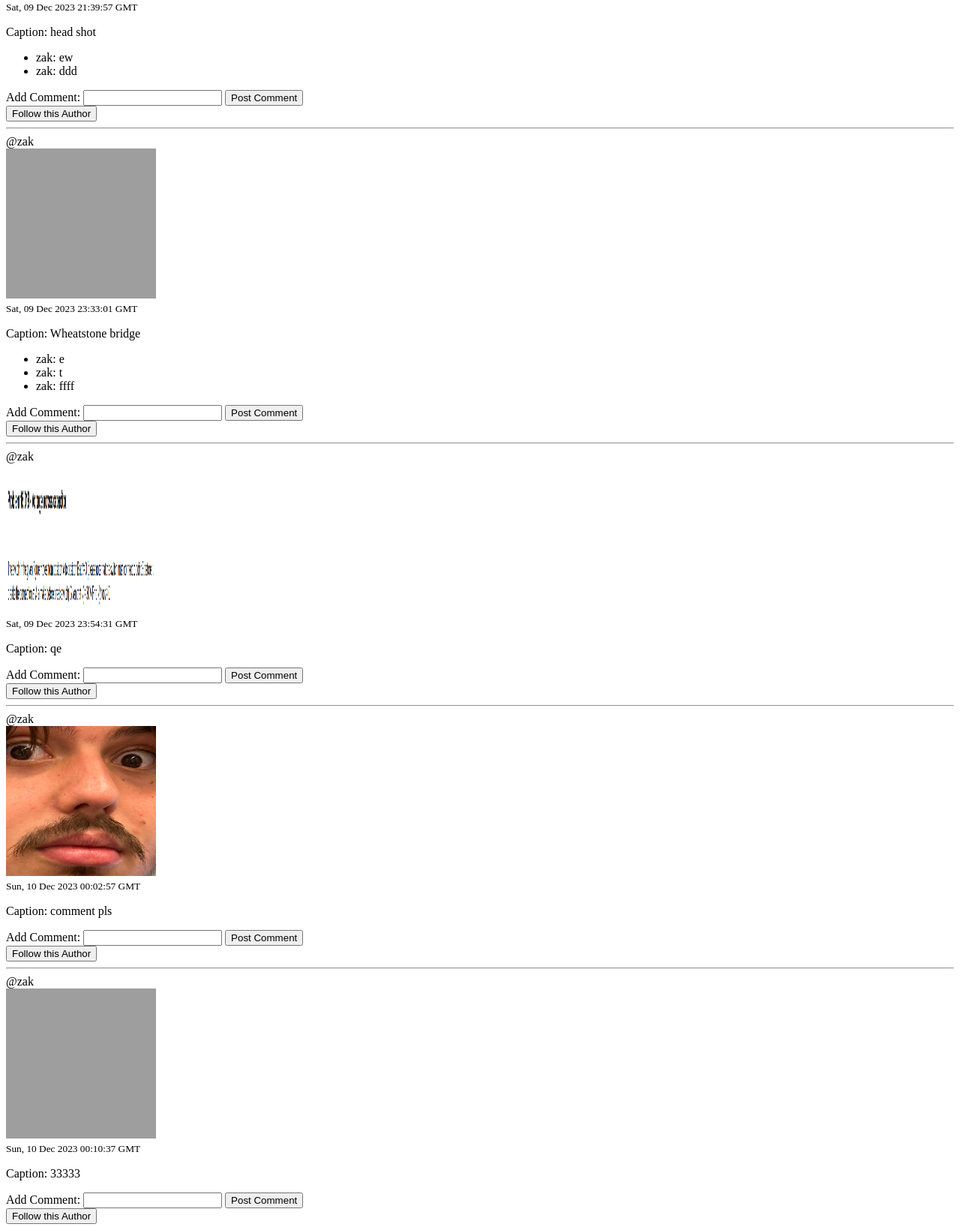
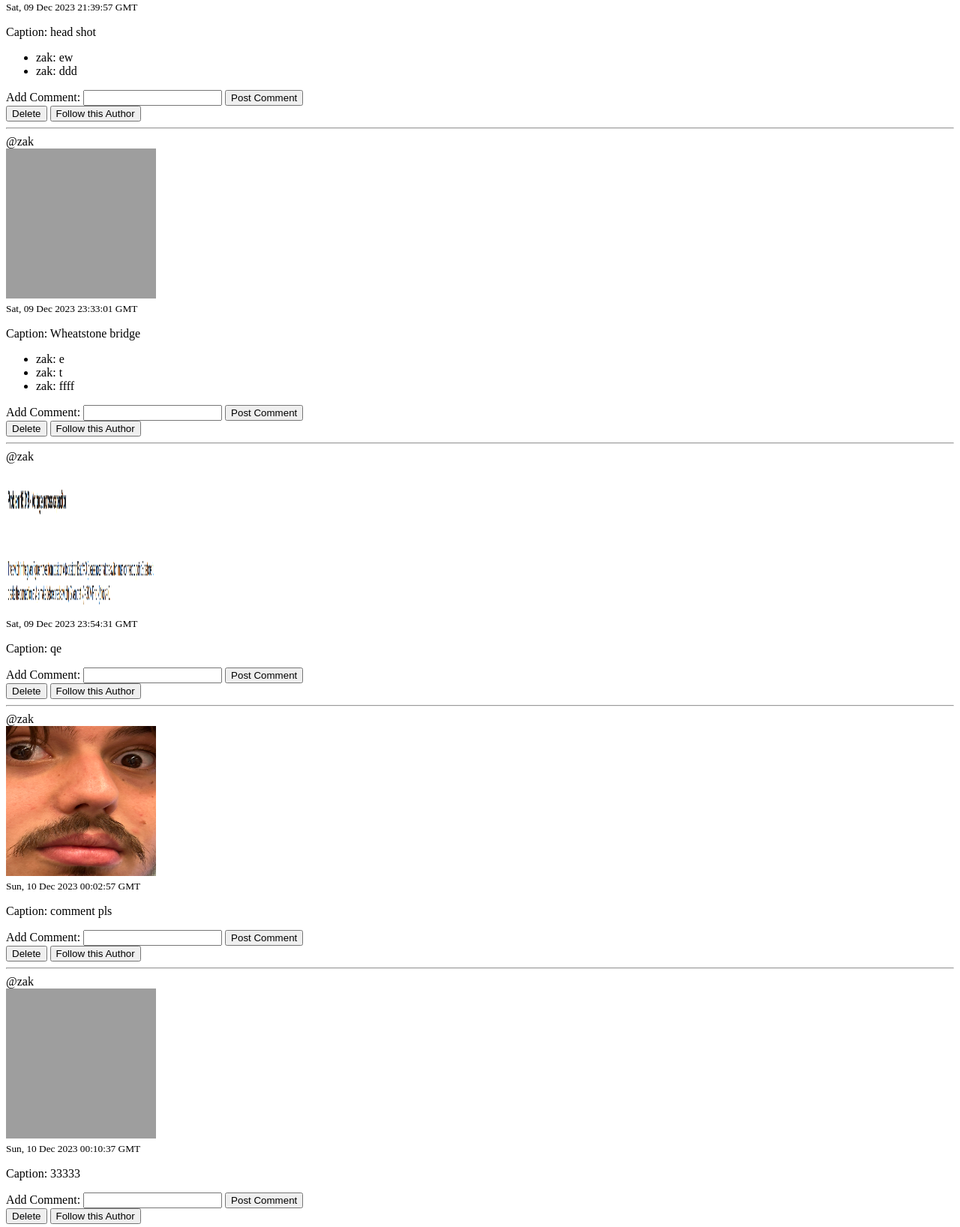
Before and after one commit to mtapia01/cse106Final, a Flask app: page /feed in a window 1280 px wide. Shown: the part 310-1946 px from the top of the page at 75% size. Run offline with Flask 3, Linux system fonts and the light colour scheme; a user stored in the database is signed in; data comes from the database, SQL or seed files in the repository; both versions use the stored data as it was after the commit; grey boxes are pictures that could not be loaded.

Commit message:
Delete button works, but any user can Delete any post and honestly that would be a wild premise for a social media site

```diff
--- a/static/main.js
+++ b/static/main.js
@@ -26,6 +26,7 @@ async function renderPost(){
         postsData.forEach(post => {
             const postElement = document.createElement("div");
             const imagePath = post.image;
+            const deleteButton = `<button onclick="deletePost(${post.id})">Delete</button>`;
 
             postElement.insertAdjacentHTML('beforeend', `
                 <div id="post-${post.id}">
@@ -41,7 +42,7 @@ async function renderPost(){
                         <input type="text" name="comment" required>
                         <button type="submit">Post Comment</button>
                     </form>
-
+                    ${deleteButton}
                     <button onclick="followUser(${post.user_id})">Follow this Author</button>
 
                     <hr>
--- a/templates/feed.html
+++ b/templates/feed.html
@@ -6,10 +6,6 @@
     <meta name="viewport" content="width=device-width, initial-scale=1.0">
     <title>Fitsagram</title>
 </head>
-
-
-
-
 
 <body>
     <button class="center" onclick="redirectDashboard()">Back to Dashboard</button>
@@ -27,6 +23,7 @@
             // Assuming posts is a global variable containing the serialized posts
             posts.forEach(post => {
                 const postDiv = document.createElement('div');
+                const deleteButton = (post.user_id === currentUserID) ? `<button onclick="deletePost(${post.id})">Delete</button>` : '';
                 postDiv.innerHTML = `
                     <div>
                         <h4>${post.user}</h4>
@@ -36,6 +33,7 @@
                         <ul>
                             ${post.comments.map(comment => `<li>${comment.user}: ${comment.content}</li>`).join('')}
                         </ul>
+                        ${deleteButton}
                         ${/* Add a button to follow/unfollow the user */ ''}
                         ${current_user.id !== post.user_id ? `
                             <button onclick="followUser(${user.id})">Follow</button>
@@ -45,11 +43,11 @@
                 document.getElementById('posts-container').appendChild(postDiv);
             });
         }
+
         function redirectDashboard() {
             window.location.href = '/dashboard';
         }
     </script>
 </body>
 
-
 </html>
```
Also changed, not shown: instance/site.db.
